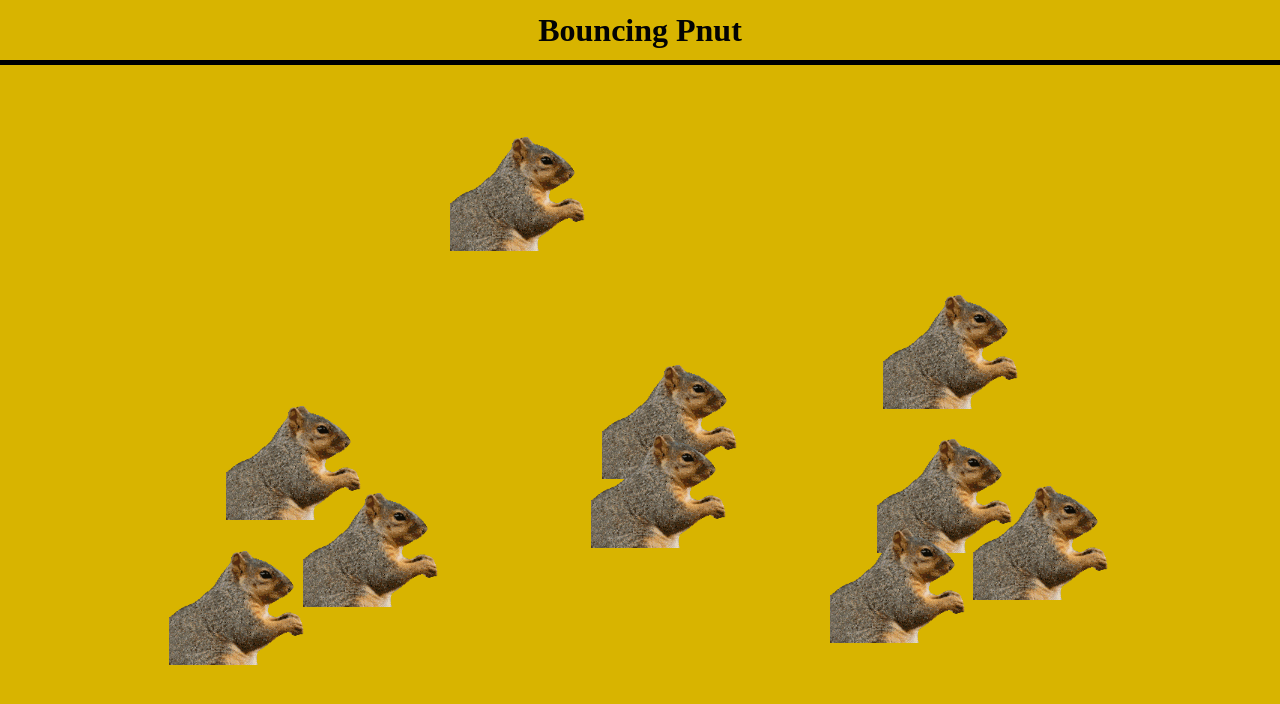
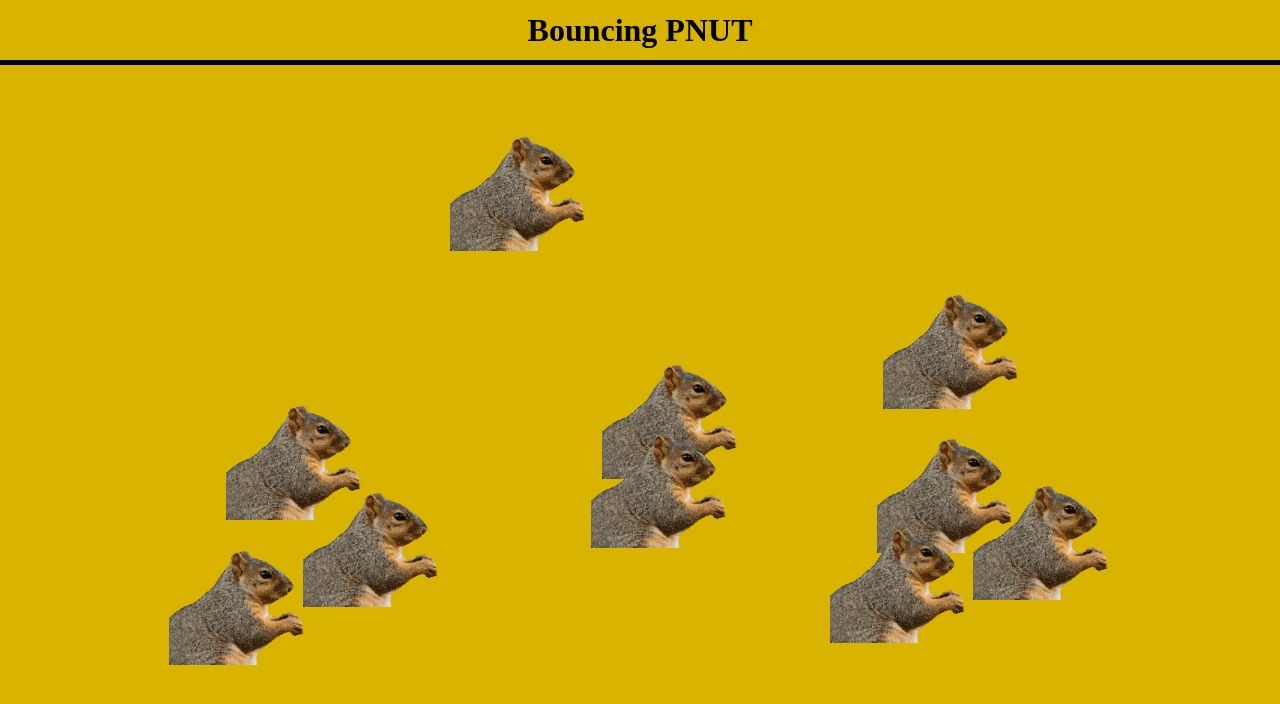
Before and after one commit to garyjordan321/funnybunny, a plain HTML site: page index.html in a window 1280 px wide. Drawn offline with Linux system fonts and the light colour scheme.

Commit message:
Update index.html

```diff
--- a/index.html
+++ b/index.html
@@ -45,7 +45,7 @@
 </head>
 <body>
     <div class="title-container">
-        <h1>Bouncing Pnut</h1>
+        <h1>Bouncing PNUT</h1>
     </div>
     <div class="border"></div>
 
```
